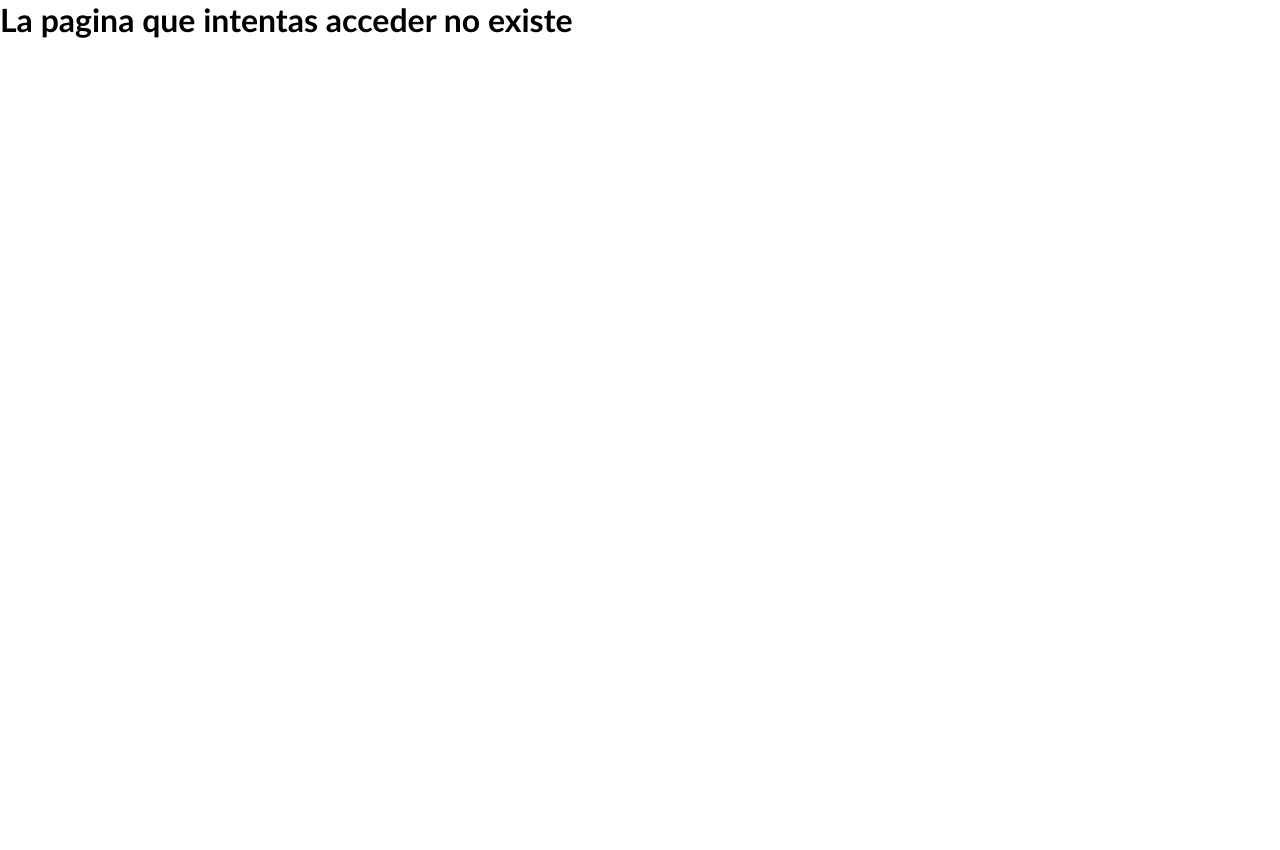
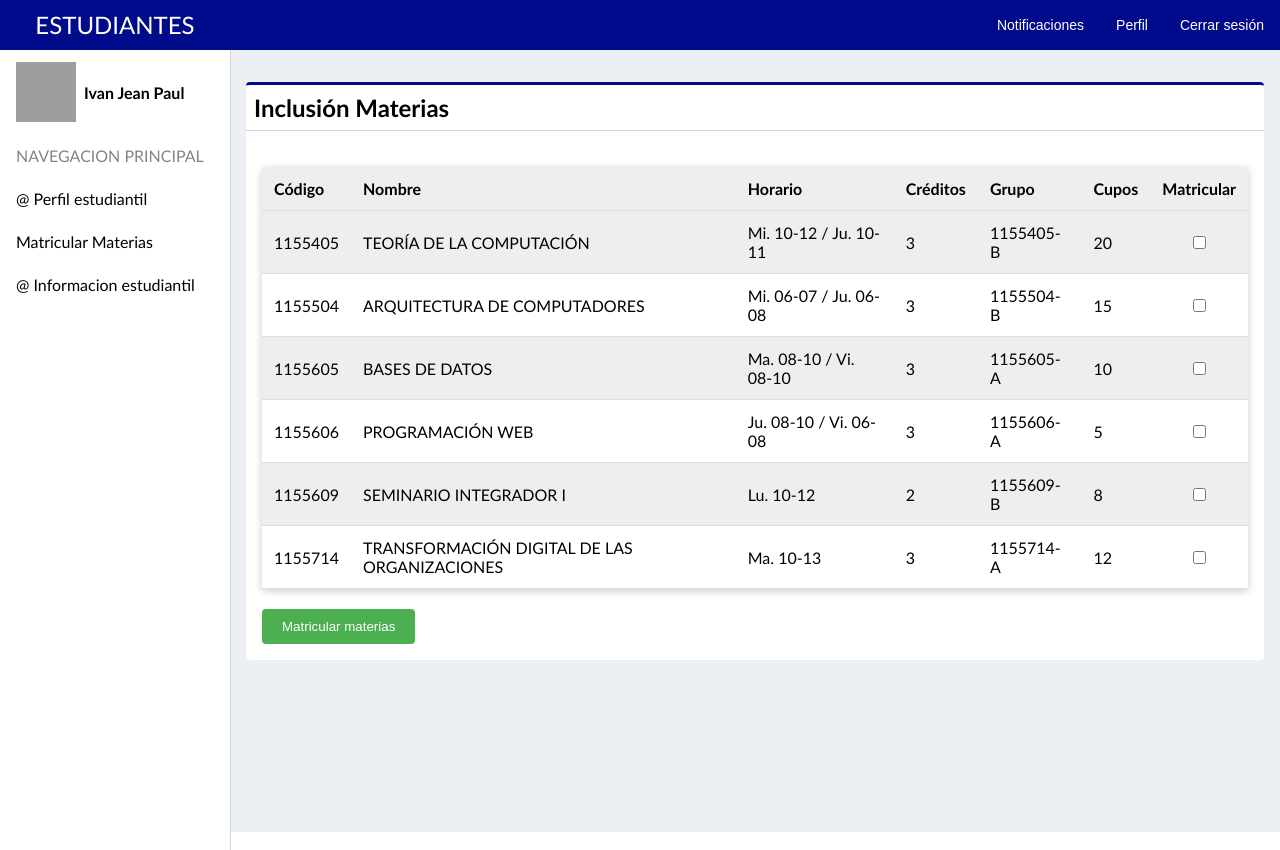
Before and after one commit to jeanpaulufps/PortalU, a React (Vite) app: page /InclusionMaterias in a window 1280 px wide. Before the commit the page ends 800 px from the top, so only its background shows below. Built offline with nearby package versions, Linux system fonts and the light colour scheme; grey boxes are pictures that could not be loaded.

Commit message:
Matricular Materias

```diff
--- a/src/App.jsx
+++ b/src/App.jsx
@@ -4,6 +4,7 @@ import NotFound from './pages/NotFound';
 import Home from './pages/Home';
 import Profile from './pages/Profile';
 import RecuperarContraseña from './pages/RecuperarContraseña';
+import InclusionMaterias from './pages/InclusionMaterias';
 import { Toaster } from 'react-hot-toast';
 
 function App() {
@@ -14,6 +15,7 @@ function App() {
         <Route path="/" Component={Home}></Route>
         <Route path="/profile" Component={Profile}></Route>
         <Route path="/RecuperarContraseña" Component={RecuperarContraseña}></Route>
+        <Route path="/InclusionMaterias" Component={InclusionMaterias}></Route>
         <Route path="*" Component={NotFound}></Route>
       </Routes>
       <Toaster></Toaster>
--- a/src/components/Sidebar.jsx
+++ b/src/components/Sidebar.jsx
@@ -37,7 +37,7 @@ function Sidebar() {
             </Link>
           </li>
           <li>
-            <Link className="sidebar-link">@ Informacion estudiantil</Link>
+            <Link to="/InclusionMaterias"className="sidebar-link">Matricular Materias</Link>
           </li>
           <li>
             <Link className="sidebar-link">@ Informacion estudiantil</Link>
--- /dev/null
+++ b/src/pages/InclusionMaterias.jsx
@@ -0,0 +1,97 @@
+import { useState } from 'react';
+import Segment from '../components/Segment';
+import MainLayout from '../layouts/MainLayout';
+
+const InclusionMaterias = () => {
+  const materias = [
+    { codigo: '1155405', nombre: 'TEORÍA DE LA COMPUTACIÓN', horario: 'Mi. 10-12 / Ju. 10-11', creditos: 3, grupo: '1155405-B', cupos: 20 },
+    { codigo: '1155504', nombre: 'ARQUITECTURA DE COMPUTADORES', horario: 'Mi. 06-07 / Ju. 06-08', creditos: 3, grupo: '1155504-B', cupos: 15 },
+    { codigo: '1155605', nombre: 'BASES DE DATOS', horario: 'Ma. 08-10 / Vi. 08-10', creditos: 3, grupo: '1155605-A', cupos: 10 },
+    { codigo: '1155606', nombre: 'PROGRAMACIÓN WEB', horario: 'Ju. 08-10 / Vi. 06-08', creditos: 3, grupo: '1155606-A', cupos: 5 },
+    { codigo: '1155609', nombre: 'SEMINARIO INTEGRADOR I', horario: 'Lu. 10-12', creditos: 2, grupo: '1155609-B', cupos: 8 },
+    { codigo: '1155714', nombre: 'TRANSFORMACIÓN DIGITAL DE LAS ORGANIZACIONES', horario: 'Ma. 10-13', creditos: 3, grupo: '1155714-A', cupos: 12 },
+  ];
+
+  const [selectedMaterias, setSelectedMaterias] = useState({});
+  const [message, setMessage] = useState('');
+
+  const handleCheckboxChange = (codigo) => {
+    setSelectedMaterias({
+      ...selectedMaterias,
+      [codigo]: !selectedMaterias[codigo],
+    });
+  };
+
+  const handleMatricular = () => {
+    const materiasSeleccionadas = Object.keys(selectedMaterias).filter(codigo => selectedMaterias[codigo]);
+
+    if (materiasSeleccionadas.length > 0) {
+      setMessage('Las materias fueron matriculadas correctamente.');
+      setSelectedMaterias({});
+    } else {
+      setMessage('Por favor, selecciona al menos una materia para matricular.');
+    }
+  };
+
+  return (
+    <MainLayout>
+      <Segment title="Inclusión Materias">
+        <table style={{ width: '100%', borderCollapse: 'collapse', marginTop: '20px', boxShadow: '0 2px 8px rgba(0,0,0,0.2)' }}>
+          <thead style={{ backgroundColor: '#f2f2f2' }}>
+            <tr>
+              <th style={{ padding: '12px', textAlign: 'left', borderBottom: '1px solid #ddd' }}>Código</th>
+              <th style={{ padding: '12px', textAlign: 'left', borderBottom: '1px solid #ddd' }}>Nombre</th>
+              <th style={{ padding: '12px', textAlign: 'left', borderBottom: '1px solid #ddd' }}>Horario</th>
+              <th style={{ padding: '12px', textAlign: 'left', borderBottom: '1px solid #ddd' }}>Créditos</th>
+              <th style={{ padding: '12px', textAlign: 'left', borderBottom: '1px solid #ddd' }}>Grupo</th>
+              <th style={{ padding: '12px', textAlign: 'left', borderBottom: '1px solid #ddd' }}>Cupos</th>
+              <th style={{ padding: '12px', textAlign: 'center', borderBottom: '1px solid #ddd' }}>Matricular</th>
+            </tr>
+          </thead>
+          <tbody>
+            {materias.map(materia => (
+              <tr key={materia.codigo}>
+                <td style={{ padding: '12px', borderBottom: '1px solid #ddd' }}>{materia.codigo}</td>
+                <td style={{ padding: '12px', borderBottom: '1px solid #ddd' }}>{materia.nombre}</td>
+                <td style={{ padding: '12px', borderBottom: '1px solid #ddd' }}>{materia.horario}</td>
+                <td style={{ padding: '12px', borderBottom: '1px solid #ddd' }}>{materia.creditos}</td>
+                <td style={{ padding: '12px', borderBottom: '1px solid #ddd' }}>{materia.grupo}</td>
+                <td style={{ padding: '12px', borderBottom: '1px solid #ddd' }}>{materia.cupos}</td>
+                <td style={{ padding: '12px', textAlign: 'center', borderBottom: '1px solid #ddd' }}>
+                  <input
+                    type="checkbox"
+                    checked={selectedMaterias[materia.codigo] || false}
+                    onChange={() => handleCheckboxChange(materia.codigo)}
+                  />
+                </td>
+              </tr>
+            ))}
+          </tbody>
+        </table>
+
+        <button
+          onClick={handleMatricular}
+          style={{
+            marginTop: '20px',
+            padding: '10px 20px',
+            backgroundColor: '#4CAF50',
+            color: 'white',
+            border: 'none',
+            borderRadius: '4px',
+            cursor: 'pointer'
+          }}
+        >
+          Matricular materias
+        </button>
+
+        {message && (
+          <div style={{ marginTop: '20px', color: 'green' }}>
+            {message}
+          </div>
+        )}
+      </Segment>
+    </MainLayout>
+  );
+}
+
+export default InclusionMaterias;
--- a/src/pages/Login.jsx
+++ b/src/pages/Login.jsx
@@ -124,7 +124,7 @@ function Login() {
           />
           <div style={{ textAlign: 'center', marginTop: '10px' }}>
             <Link to="/RecuperarContraseña" style={{ color: '#4e3f86' }}>
-              Recuperar contraseña
+              ¿Haz olvidado tu contraseña?
             </Link>
           </div>
 
```
